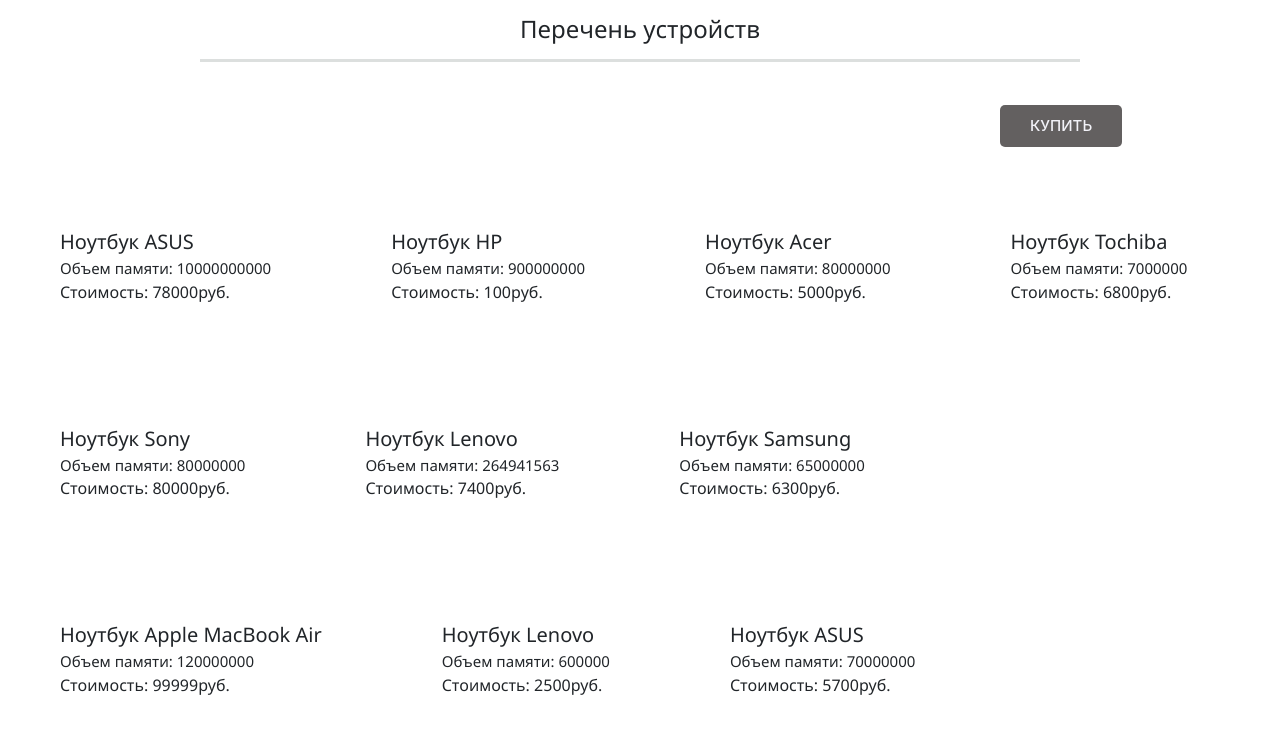
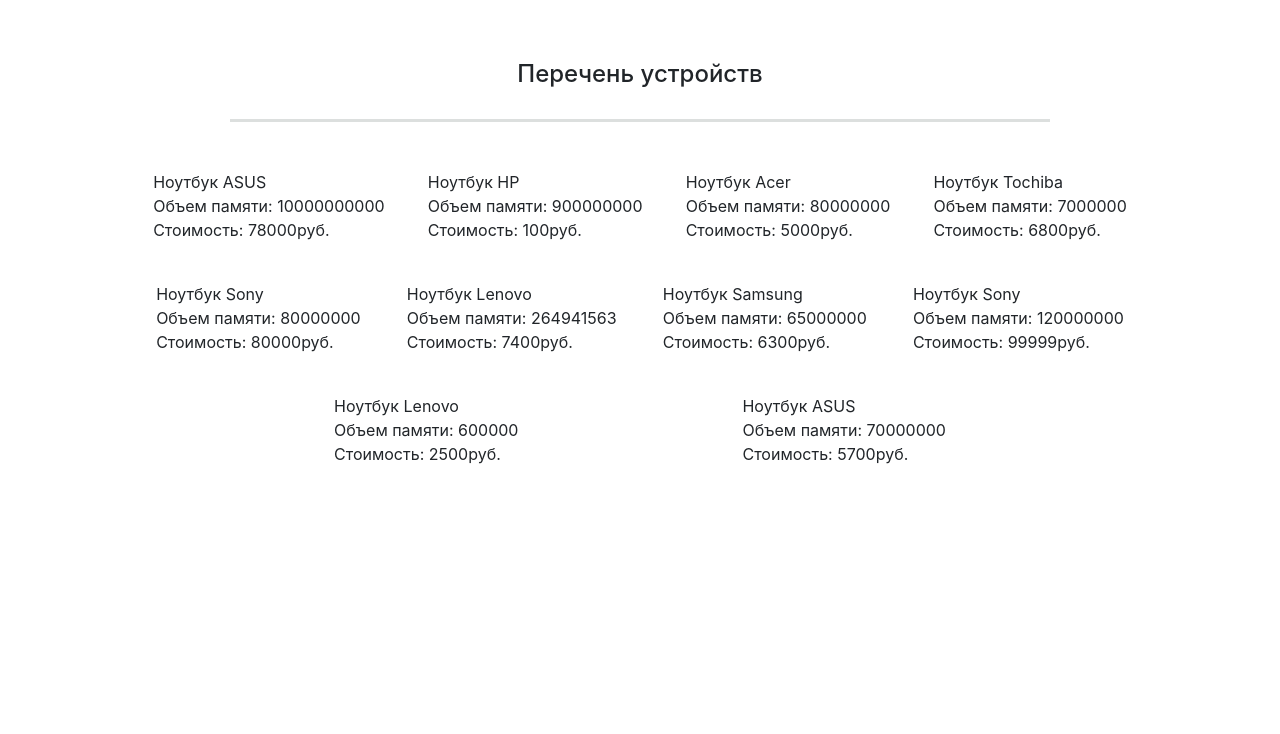
Before and after one commit to tokhad00/GitFlow, a website: page index.html in a window 1280 px wide. Drawn offline with nearby package versions, Linux system fonts and the light colour scheme.

Commit message:
html, css, js and json file changes. Added getData.js file

```diff
--- a/css/style.css
+++ b/css/style.css
@@ -1,7 +1,6 @@
 * {
     margin: 0;
     padding: 0;
-    font-family: 'Segoe UI', Tahoma, Geneva, Verdana, sans-serif;
     box-sizing: border-box;
 }
 
@@ -9,46 +8,37 @@
     font-family: 'Segoe UI', Tahoma, Geneva, Verdana, sans-serif;
     background-color: rgb(250, 250, 250);
     color: rgb(46, 53, 46);
+    padding: 30px;
 }
 
 h4 {
     text-align: center;
     border-bottom: 3px solid rgb(220, 223, 222);
-    padding: 15px;
+    padding: 30px;
     margin: 20px 200px 10px 200px;
 }
 
 #product-list {
     display: flex;
-    justify-content: flex-start;
+    justify-content: space-evenly;
     flex-wrap: wrap;
+    padding: 20px;
+    margin: 0 80px;
 }
 
 .form {
-    margin: 60px;
+    margin: 20px;
 }
 
-.form .title {
-    font-size: 20px;
-    font-weight: 500;
+#product-list .form .card {
+    background-color: rgb(219, 234, 240);
 }
 
-.form .memory {
-    font-size: 15px;
+.card-title {
+    text-align: center;
+    margin-bottom: 10px;
 }
 
-.form.price {
-    font-size: 15px;
+.form .card-body button {
+    margin: 10px 60px 0 60px;
 }
-
-#buy-button {
-    font-size: 15px;
-    text-transform: uppercase;
-    font-weight: 500;
-    color: rgb(242, 242, 248);
-    background-color: rgb(99, 96, 96);
-    border: none;
-    border-radius: 5px;
-    padding: 10px 30px;
-    margin: 35px 0 20px 1000px;
-}
--- a/devices.json
+++ b/devices.json
@@ -27,7 +27,7 @@
     "memory": 65000000,
     "price": 6300
 }, {
-    "title": "Ноутбук Apple MacBook Air",
+    "title": "Ноутбук Sony",
     "memory": 120000000,
     "price": 99999
 }, {
--- a/index.html
+++ b/index.html
@@ -12,12 +12,11 @@
 </head>
 
 <body>
-    <h4>Перечень устройств </h4>
 
-    <button type="button" id="buy-button">Купить</button>
-
-    <div id="product-list"></div>
-
+    <div id="app">
+        <h4>Перечень устройств </h4>
+        <div id="product-list"></div>
+    </div>
 
 
 
```
Also changed, not shown: src/getData.js (added, +20 -0 lines), src/index.js (+41 -12 lines), 1 other file.
